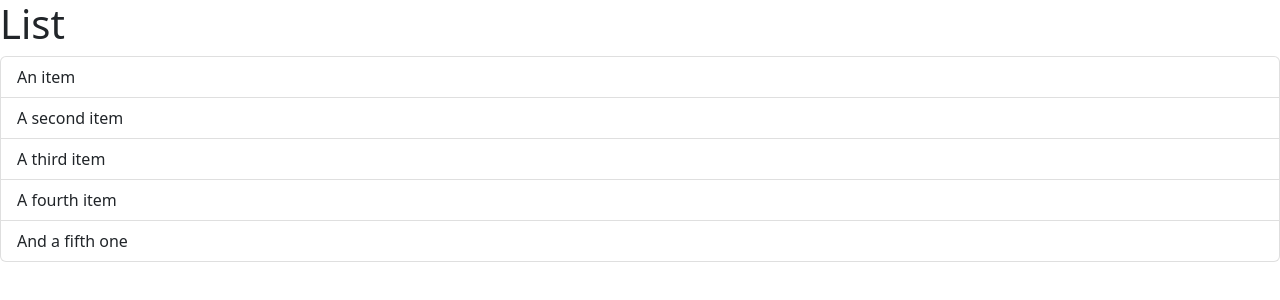
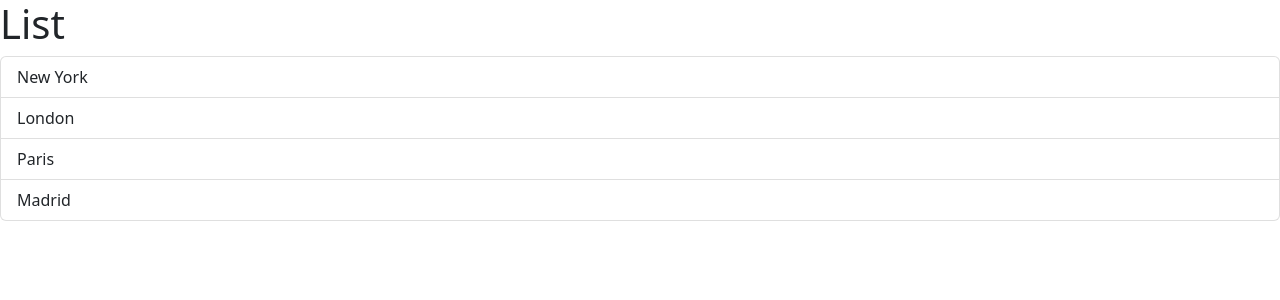
Before and after one commit to timothyabbott/mosh_react, a React (Vite) app: page / in a window 1280 px wide. Shown: the top 300 px of the page. Built offline with nearby package versions, Linux system fonts and the light colour scheme.

Commit message:
13. Rendering lists
Made the list be able to render dyanmic content by mapping each item in s alist to an html <li>

```diff
--- a/src/components/ListGroup.tsx
+++ b/src/components/ListGroup.tsx
@@ -1,13 +1,13 @@
 function ListGroup() {
+    const items = ['New York', 'London', 'Paris', 'Madrid']
     return (
         <>
             <h1>List</h1>
             <ul className="list-group">
-                <li className="list-group-item">An item</li>
-                <li className="list-group-item">A second item</li>
-                <li className="list-group-item">A third item</li>
-                <li className="list-group-item">A fourth item</li>
-                <li className="list-group-item">And a fifth one</li>
+                {/* this is JS, we must wrap it in braces
+                the key is needed so that react can keep track of the elements*/}
+                {items.map(item => <li className="list-group-item" key={item}>{item}</li>)}
+
             </ul>
         </>
     )
```
Also changed, not shown: 1 other file (tests, documents, lock files or other folders).
